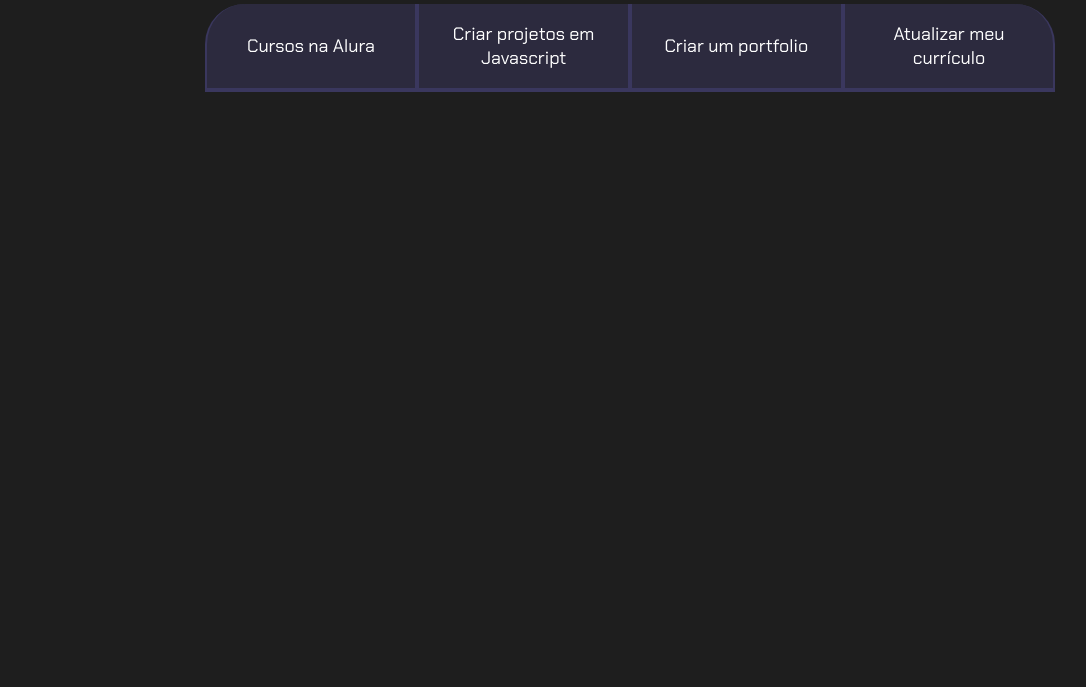
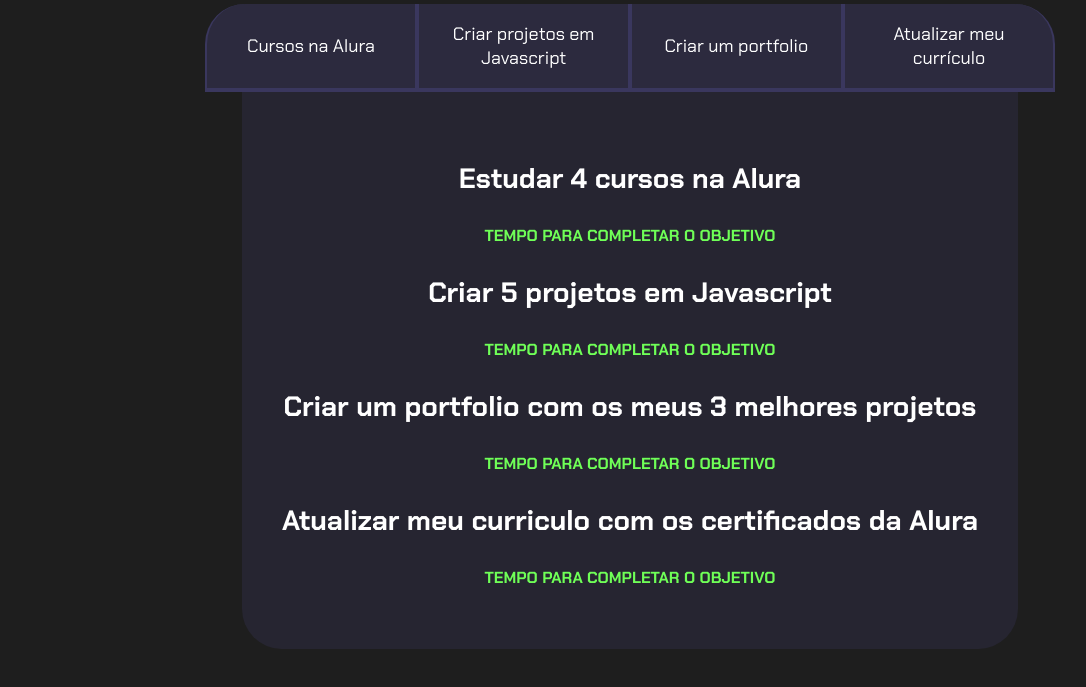
Before and after one commit to tavin-delas/javascript-projetos-de-vida, a plain HTML site: page index.html in a window 1280 px wide. Shown: the part 99-786 px from the top of the page, without its empty margins (10-1096 px from the left). Drawn offline with Linux system fonts and the light colour scheme.

Commit message:
class.list

```diff
--- a/index.html
+++ b/index.html
@@ -16,7 +16,26 @@
             <button class="botao">Criar um portfolio</button>
             <button class="botao">Atualizar meu currículo</button>
         </div>
+       <div class="abas-textos">
+                <div class="aba-conteudo">
+                    <h3 class="aba-conteudo-titulo-principal">Estudar 4 cursos na Alura</h3>
+                    <h4 class="aba-conteudo-titulo-secundario">Tempo para completar o objetivo</h4>
+                </div>
+                <div class="aba-conteudo">
+                    <h3 class="aba-conteudo-titulo-principal">Criar 5 projetos em Javascript</h3>
+                    <h4 class="aba-conteudo-titulo-secundario">Tempo para completar o objetivo</h4>
+                </div>
+                <div class="aba-conteudo">
+                    <h3 class="aba-conteudo-titulo-principal">Criar um portfolio com os meus 3 melhores projetos</h3>
+                    <h4 class="aba-conteudo-titulo-secundario">Tempo para completar o objetivo</h4>
+                </div>
+                <div class="aba-conteudo">
+                    <h3 class="aba-conteudo-titulo-principal">Atualizar meu curriculo com os certificados da Alura</h3>
+                    <h4 class="aba-conteudo-titulo-secundario">Tempo para completar o objetivo</h4>
+                </div>
+            </div>
+        </div>
     </section>
-
+<script src="main.js"></script>
 </body>
 </html>
--- a/main.js
+++ b/main.js
@@ -1,9 +1,11 @@
 const botoes = document.querySelectorAll(".botao");
-
+const textos = document.querySelectorAll(".aba-conteudo");
 for(let i = 0; i< botoes.length; i++){
     botoes[i].onclick = function(){
         for(let j = 0; i < botoes.length; j++){
             botoes[j].classList.remove("ativo");
+            textos[j].classList.remove("ativo");
         }
         botoes[i].classList.add("ativo");
+        textos[i].classList.add("ativo");
     }
--- a/style.css
+++ b/style.css
@@ -59,10 +59,36 @@ body{
     display: block;
 }
 
-.ativo{
+.botao.ativo{
     background-color: var(--botao-ativo);
     border-bottom: 4px solid var(--verde);
 }
+
+.abas-textos{
+    background-color: var(--texto-fundo);
+    padding: 40px;
+    border-radius: 0 0 40px 40px;
+}
+
+.aba-conteudo-ativo{
+    display: block;
+}
+
+.aba-conteudo{
+    display: nome;
+}
+
+.aba-conteudo-titulo-principal{
+    font-size: 28px;
+    text-align: center;
+}
+
+.aba-conteudo-titulo-secundario{
+    text-align: center;
+    color: var(--verde);
+    text-transform: uppercase;
+}
+
 
 @media screen and (min-width: 768px){
     .botoes{
```
